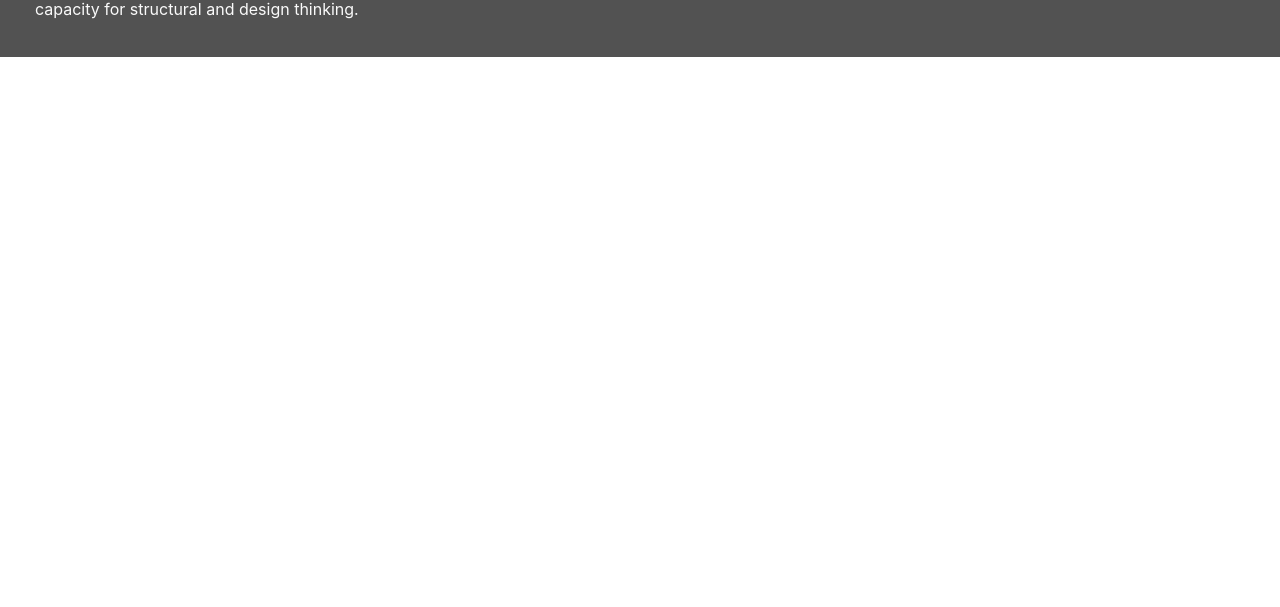
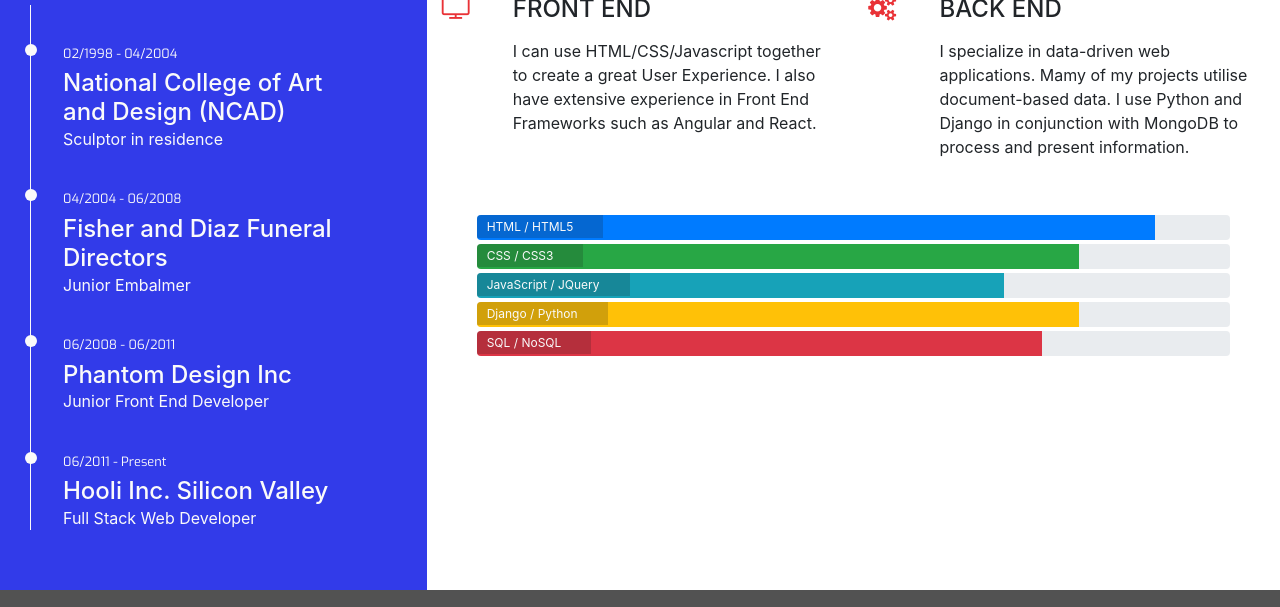
Before and after one commit to kushberrycream/ucd-resume, a plain HTML site: page resume.html in a window 1280 px wide. Shown: the part 472-1079 px from the top of the page. Before the commit the page ends 800 px from the top, so only its background shows below. Drawn offline with nearby package versions, Linux system fonts and the light colour scheme.

Commit message:
added resume.html content and css styles

```diff
--- a/assets/css/style.css
+++ b/assets/css/style.css
@@ -10,6 +10,9 @@
 
 .bg-color-personal-info {
     background-color: #f4f4f4;
+}
+.bg-color-work-history {
+    background-color: #323be9;
 }
 
 .ui-menu-color-home {
@@ -57,7 +60,7 @@ h1,h2,h3,h4 {
     padding: 0 30px 30px;
     float: none;
 }
-
+.history-heading,
 .section-heading {
     font-family: "Exo", sans-serif;
     font-weight: 300;
@@ -261,3 +264,77 @@ footer {
     position: relative;
     width: 60%;
 }
+
+/* Three Reasons -------------------------------------------------- */
+
+
+.progress {
+    position: relative;
+    height: 25px;
+    margin-bottom: 4px;
+}
+
+.progress-type {
+    position: absolute;
+    left: 0px;
+    font-weight: 400;
+    padding: 3px 30px 2px 10px;
+    color: #fafafa;
+    background-color: rgba(25,25,25,0.2);
+}
+
+.progress-section {
+    margin: 40px 20px;
+
+}
+
+
+/* History ---------------------------------------- */
+
+.history-heading {
+    color:#fafafa;
+    margin-bottom: 50px;
+}
+
+.timeline-item {
+    padding: 4em 2em 0em 2em;
+    position: relative;
+    color: #fafafa;
+    border-left: 1px solid;
+}
+
+.timeline-item p {
+    padding: 0;
+    margin: 0;
+}
+
+.timeline-item:before {
+    content: attr(data-dates);
+    position: absolute;
+    left: 2.5em;
+    top: 3em;
+    display: block;
+    font-family: "Exo", sans-serif;
+    font-size: 0.8em;
+    padding:0;
+    margin:0;
+}
+
+.timeline-item:after {
+    width: 12px;
+    height: 12px;
+    display: block;
+    top: 2.4em;
+    position: absolute;
+    left:-6px;
+    border-radius: 12px;
+    content: '';
+    background: #fafafa;
+}
+
+.history-items {
+    margin-bottom: 30px;
+
+}
+
+/* ---------------------------------------------------- */
--- a/resume.html
+++ b/resume.html
@@ -53,7 +53,112 @@
 			</div>
 		</div>
 	</header>
-	<section>
+	<section class="container-fluid">
+		<div class="row">
+			<div class="col-md-4 bg-color-work-history section-column">
+				<div class="row">
+					<div class="col-12">
+						<h3 class="history-heading uppercase">Work History</h3>
+					</div>
+				</div>
+				<div class="history-items">
+					<div class="timeline-item" data-dates="02/1998 - 04/2004">
+						<h4>National College of Art and Design (NCAD)</h4>
+						<p>Sculptor in residence</p>
+					</div>
+					<div class="timeline-item" data-dates="04/2004 - 06/2008">
+						<h4>Fisher and Diaz Funeral Directors</h4>
+						<p>Junior Embalmer</p>
+					</div>
+					<div class="timeline-item" data-dates="06/2008 - 06/2011">
+						<h4>Phantom Design Inc</h4>
+						<p>Junior Front End Developer</p>
+					</div>
+					<div class="timeline-item" data-dates="06/2011 - Present">
+						<h4>Hooli Inc. Silicon Valley</h4>
+						<p>Full Stack Web Developer</p>
+					</div>
+				</div>
+			</div>
+			<div class="col-md-8 bg-color-three-reasons">
+				<div class="row">
+					<div class="col">
+						<h3 class="section-heading uppercase">My Skills</h3>
+					</div>
+				</div>
+				<div class="row">
+					<div class="col-10 offset-1 offset-sm-0 col-sm-4 col-md-6">
+						<div class="row">
+							<div class="col-2">
+								<i class="three-reasons-icon fa fa-tv" aria-hidden="true"></i>
+							</div>
+							<div class="col-10">
+								<h4 class="three-reasons-heading uppercase">Front End</h4>
+								<p>I can use HTML/CSS/Javascript together to create a great User Experience. I also have
+									extensive experience in Front End Frameworks such as Angular and React.
+								</p>
+							</div>
+						</div>
+					</div>
+					<div class="col-10 offset-1 offset-sm-0 col-sm-4 col-md-6">
+						<div class="row">
+							<div class="col-2">
+								<i class="three-reasons-icon fa fa-gears" aria-hidden="true"></i>
+							</div>
+							<div class="col-10">
+								<h4 class="three-reasons-heading uppercase">Back End</h4>
+								<p>I specialize in data-driven web applications. Mamy of my projects utilise
+									document-based data.
+									I use Python and Django in conjunction with MongoDB to process and present
+									information.
+								</p>
+							</div>
+						</div>
+					</div>
+				</div>
+				<div class="row progress-section">
+					<div class="col">
+						<div class="progress">
+							<div class="progress-bar" role="progressbar" aria-valuenow="90" aria-valuemin="0"
+								aria-valuemax="100" style="width:90%;">
+								<span class="sr-only">90% complete</span>
+							</div>
+							<span class="progress-type">HTML / HTML5</span>
+						</div>
+						<div class="progress">
+							<div class="progress-bar bg-success" role="progressbar" aria-valuenow="80" aria-valuemin="0"
+								aria-valuemax="100" style="width:80%;">
+								<span class="sr-only">80% complete</span>
+							</div>
+							<span class="progress-type">CSS / CSS3</span>
+						</div>
+						<div class="progress">
+							<div class="progress-bar bg-info" role="progressbar" aria-valuenow="7" aria-valuemin="0"
+								aria-valuemax="100" style="width:70%;">
+								<span class="sr-only">70% complete</span>
+							</div>
+							<span class="progress-type">JavaScript / JQuery</span>
+						</div>
+						<div class="progress">
+							<div class="progress-bar bg-warning" role="progressbar" aria-valuenow="80" aria-valuemin="0"
+								aria-valuemax="100" style="width:80%;">
+								<span class="sr-only">90% complete</span>
+							</div>
+							<span class="progress-type">Django / Python</span>
+						</div>
+						<div class="progress">
+							<div class="progress-bar bg-danger" role="progressbar" aria-valuenow="75" aria-valuemin="0"
+								aria-valuemax="100" style="width:75%;">
+								<span class="sr-only">75% complete</span>
+							</div>
+							<span class="progress-type">SQL / NoSQL</span>
+						</div>
+					</div>
+				</div>
+			</div>
+
+		</div>
+
 	</section>
 	<footer class="container-fluid">
 		<div id="footer-details" class="row">
```
